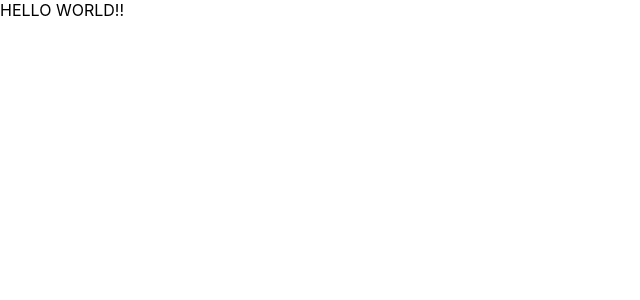
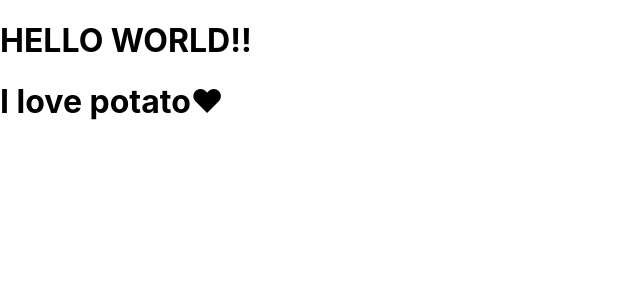
Before and after one commit to khr777/movie_app_2021, a React (Create React App) app: page / in a window 1280 px wide. Shown: the top 300 px of the page, without its empty margins (0-640 px from the left). Built offline with nearby package versions, Linux system fonts and the light colour scheme.

Commit message:
리액트 기초 개념 : Component, JSX & 컴포넌트 만들어보기

```diff
--- a/src/App.js
+++ b/src/App.js
@@ -1,7 +1,11 @@
 import './App.css';
+import Potato from './Potato';
 
 function App() {
-  return <div>HELLO WORLD!!</div>
+  return <div>
+      <h1>HELLO WORLD!!</h1>
+      <Potato />
+        </div>
 }
 
 export default App;
--- /dev/null
+++ b/src/Potato.js
@@ -0,0 +1,7 @@
+import React from 'react';
+
+function Potato() {
+    return <div><h1>I love potato❤</h1></div>
+}
+
+export default Potato;
```
Also changed, not shown: 1 other file (tests, documents, lock files or other folders).
